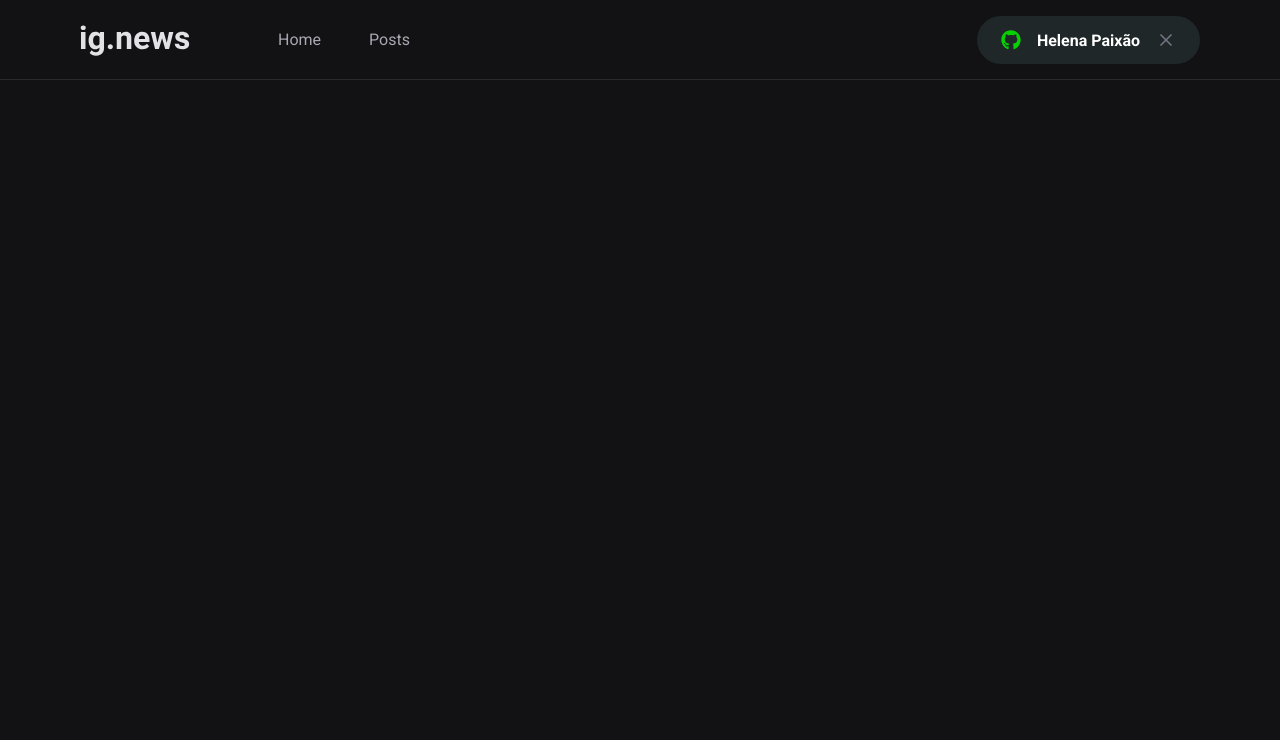
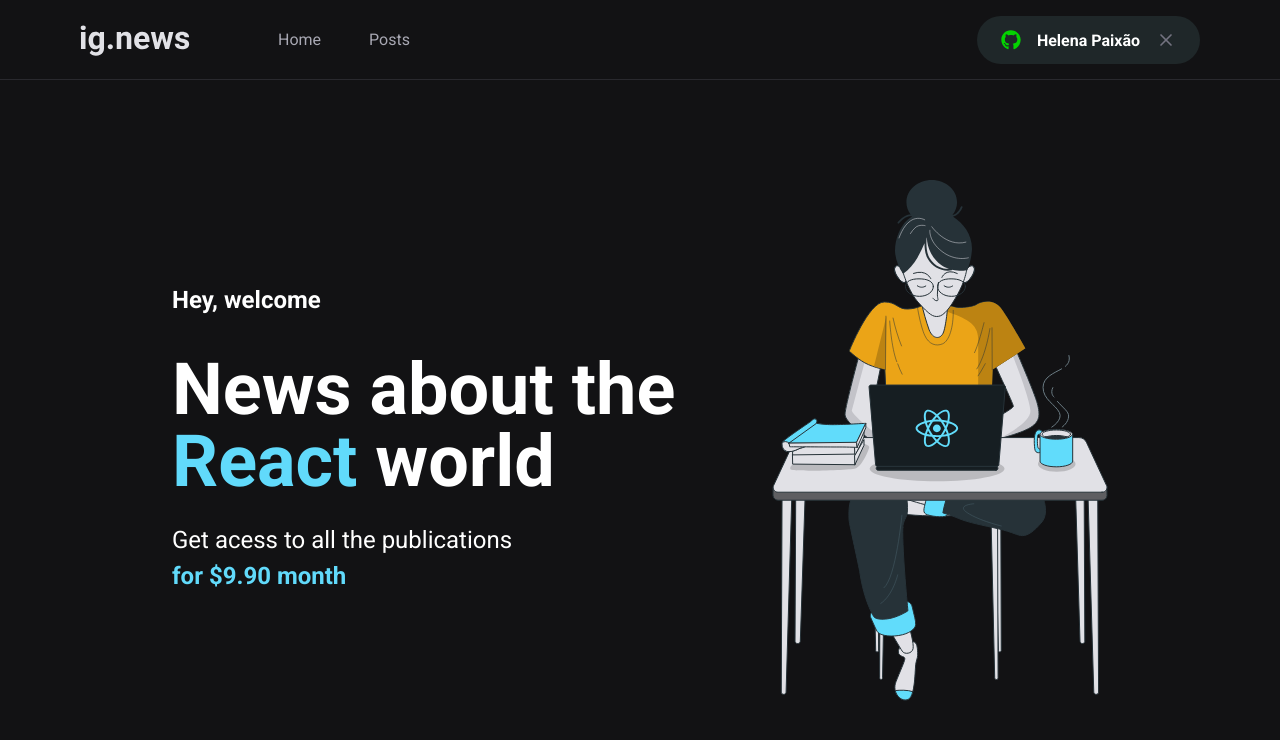
Before and after one commit to helenapaixao/Ignews, a Next.js app: page / in a window 1280 px wide. Shown: the top 740 px of the page. Built offline with nearby package versions, Linux system fonts and the light colour scheme.

Commit message:
feat: page home done

```diff
--- /dev/null
+++ b/src/pages/home.module.scss
@@ -0,0 +1,39 @@
+.contentContainer {
+  max-width: 1120px;
+  margin: 0 auto;
+  padding: 0 2rem;
+  height: calc(100vh - 5rem);
+  display: flex;
+  align-items: center;
+  justify-content: center;
+}
+
+.hero {
+  max-width: 600px;
+
+  > span {
+    font-size: 1.5rem;
+    font-weight: bold;
+  }
+
+  h1 {
+    font-size: 4.5rem;
+    line-height: 4.5rem;
+    font-weight: 900;
+    margin-top: 2.5rem;
+    > span {
+      color: var(--cyan-500);
+    }
+  }
+
+  p {
+    font-size: 1.5rem;
+    line-height: 2.25rem;
+    margin-top: 1.5rem;
+
+    span {
+      color: var(--cyan-500);
+      font-weight: bold;
+    }
+  }
+}
--- a/src/pages/index.tsx
+++ b/src/pages/index.tsx
@@ -1,11 +1,27 @@
 import Head from "next/head";
+import styles from "./home.module.scss";
+
 export default function Home() {
   return (
     <>
       <Head>
-        <title>Inicio | ig.news</title>
+        <title>Home | ig.news</title>
       </Head>
 
+      <main className={styles.contentContainer}>
+        <section className={styles.hero}>
+          <span>Hey, welcome</span>
+          <h1>
+            News about the <span>React</span> world
+          </h1>
+          <p>
+            Get acess to all the publications <br />
+            <span>for $9.90 month</span>
+          </p>
+        </section>
+
+        <img src="/images/avatar.svg" alt="Girl Coding" />
+      </main>
     </>
   );
 }
```
Also changed, not shown: src/components/SignInButton/index.tsx (+9 -14 lines).
